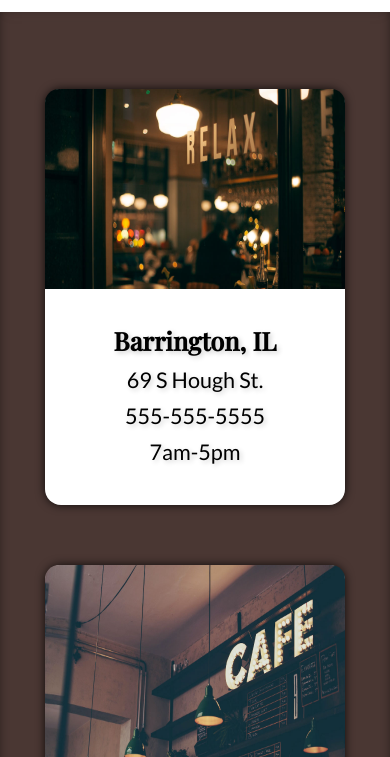
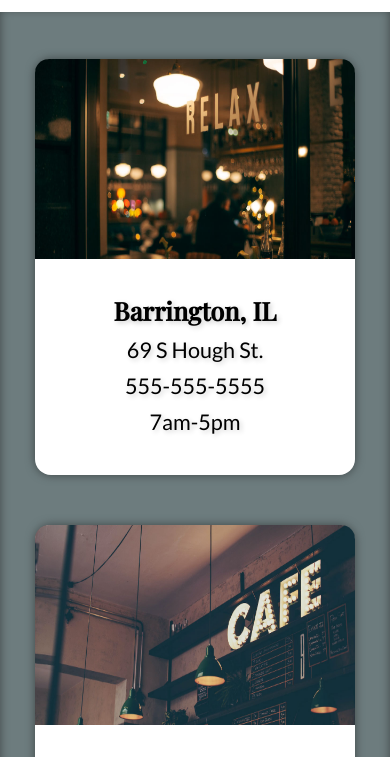
Before and after one commit to clintonck/web115, a plain HTML site: page advanced-css/locations.html in a window 390 px wide. Shown: the part 71-828 px from the top of the page. Drawn offline with nearby package versions, Linux system fonts and the light colour scheme.

Commit message:
Add files via upload

```diff
--- a/advanced-css/css/style.css
+++ b/advanced-css/css/style.css
@@ -5,12 +5,13 @@
     --secondary-text-color: rgb(255, 255, 255);
     --primary-color: rgb(255, 255, 255);
     --secondary-color: #4a3733;
-    --hover-color: rgba(39, 172, 165, 0.8);
+    --hover-color: #6d7c7e;
     --break-color: rgb(128, 128, 128);
-    --active-color: rgb(218, 120, 120);
+    --active-color: rgb(218, 139, 116);
     --button-color: #bf835a;
     --sidebar-color: #24282f;
-    --section-color: #2b323A;
+    --section-color: rgb(109, 124, 126);
+    --shadow-color: rgb(62, 70, 71);
     --footer-color: #3f4045;
 }
 
@@ -48,9 +49,9 @@ h1, h2, h3, h4, p, figcaption
 }
 
 main {
-    background-color: var(--secondary-color);
+    background-color: var(--section-color);
     color: var(--secondary-text-color);
-    box-shadow: inset 0 0 10px rgba(0, 0, 0, 0.4);
+    box-shadow: inset 0 0 10px var(--shadow-color);
 }
 
 /* Header Area - All Pages */
@@ -69,7 +70,6 @@ header {
 .navbar {
     grid-area: navbar;
     display: block;
-    box-shadow: 0 10px 10px -5px rgba(81, 81, 81, 0.049);
     z-index: 1;
 }
 
@@ -220,7 +220,6 @@ nav ul li a:active{
     max-width: 100%;
     display: flex;
     flex-direction: row;
-    align-items: flex-start;
     padding: 15px 5%;
     margin: 30px auto;
     font-size: 150%;
@@ -280,7 +279,7 @@ nav ul li a:active{
     border-radius: 8px;
     padding: 10px 30px;
     margin-top: 10px;
-    box-shadow: 0 0 10px rgba(0, 0, 0, 0.4);
+    box-shadow: 0 0 10px var(--shadow-color);
 
 }
 
@@ -408,7 +407,7 @@ figure {
 
 .product-choices img {
     border-radius: 12px;
-    box-shadow: 0 0 10px rgba(18, 18, 18, 0.846);
+    box-shadow: 0 0 10px var(--shadow-color);
 }
 
 
@@ -458,18 +457,14 @@ figure {
     padding: 0;
 }
 
-#locations main {
-    background-color: var(--secondary-color);
-}
-
 
 #locations main section {
     color: var(--text-color);
     font-size: 135%;
     border-radius: 16px;
-    box-shadow: 0 0 10px rgba(0, 0, 0, 0.801);
+    box-shadow: 0px 0px 10px var(--shadow-color);
     background-color: white;
-    margin: 5% 50px;
+    margin: 8% 30px;
     text-align: center;
 }
 
@@ -484,6 +479,7 @@ figure {
 
 #locations main section img {
     border-radius: 14px 14px 0px 0px;
+
 }
 
 #locations .main-wrapper {
@@ -495,26 +491,36 @@ figure {
 }
 
 
-
-@media only screen and (max-width: 950px) {
+@media only screen and (max-width: 1130px) {
     #locations .main-wrapper {
         flex-direction: column;
+        margin-top: 50px;
+        margin-bottom: 0;
     }
+    #locations main section {
+  margin: 0 50px 50px;
+  }
 }
 
 
 @media only screen and (max-width: 550px) {
-    #locations .main-wrapper img {
-    width: 300px;
-  }
-  #locations .main-wrapper {
-    margin: 50px;
-  }
+    #locations main section img {
+    max-width: none;
+    max-height: none;
+    width: 400px;
+}
+}
 
-  #locations .main-wrapper section {
-    margin: 30px;
-  }
+@media only screen and (max-width: 450px) {
+    #locations main section img {
+    width: 320px;
+}
+}
 
+@media only screen and (max-width: 380px) {
+    #locations main section img {
+    width: 280px;
+}
 }
 /* --------------- FOOTER --------------- */
 footer {
```
